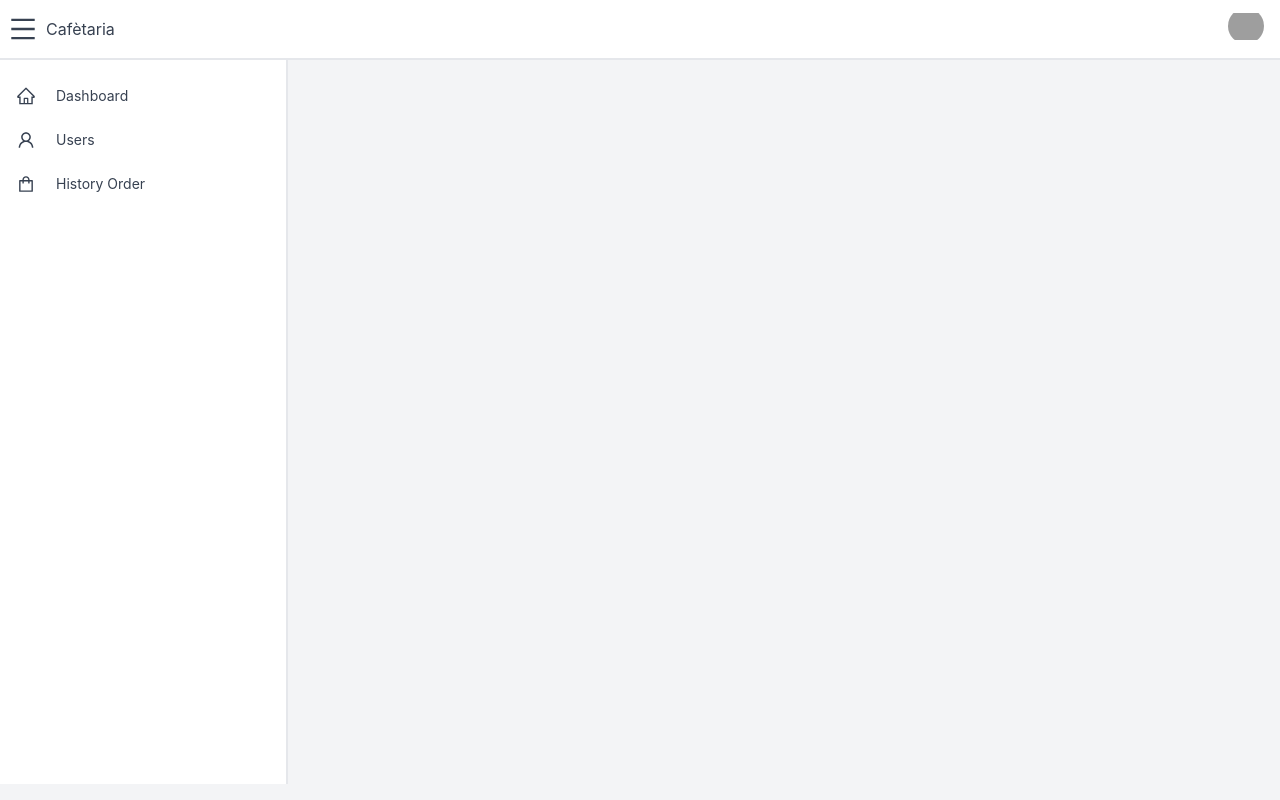
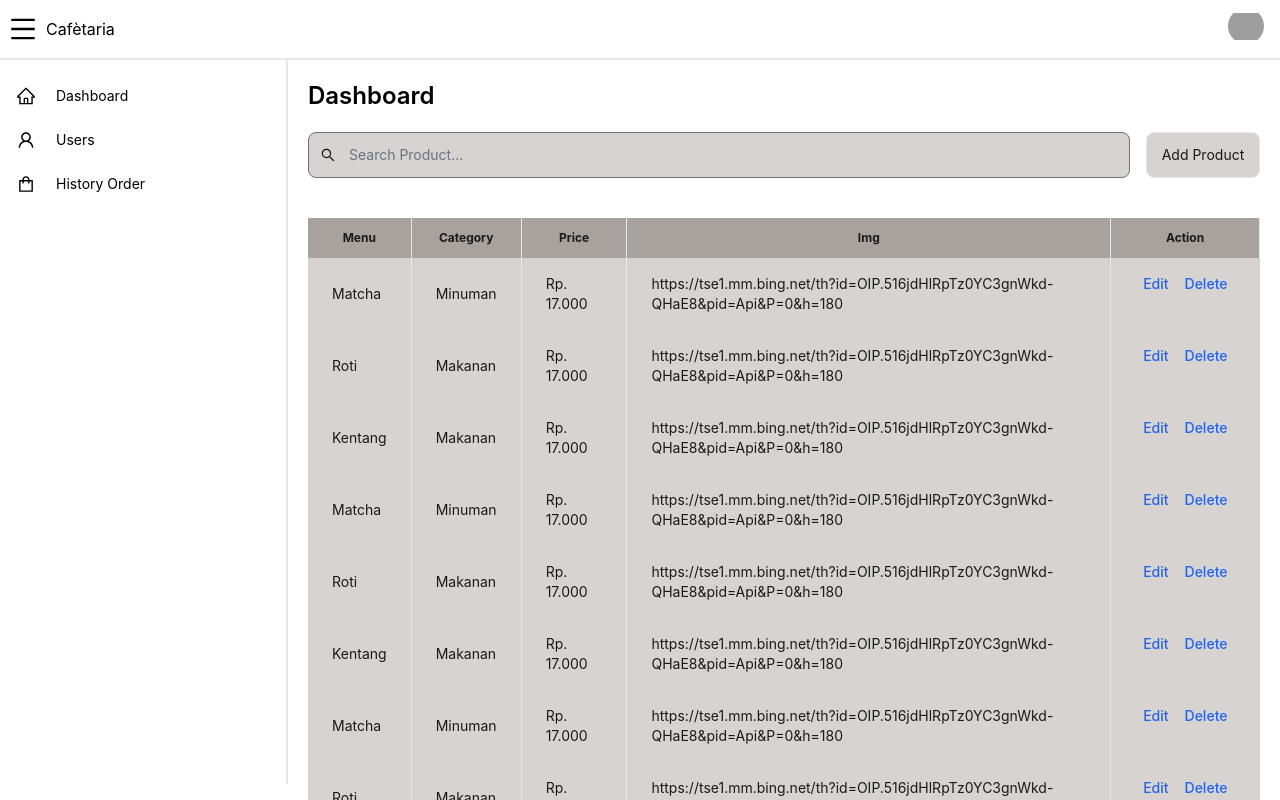
Before and after one commit to Final-Project-Kelompok-4-Vocasia/client-frontend, a React (Create React App) app: page /home in a window 1280 px wide. Shown: the top 800 px of the page. Built offline with nearby package versions, Linux system fonts and the light colour scheme; grey boxes are pictures that could not be loaded.

Commit message:
Edit komponen header

```diff
--- /dev/null
+++ b/src/components/Header.jsx
@@ -0,0 +1,47 @@
+import React, { useState } from "react";
+import { AiOutlineLogout, AiOutlineMenu, AiOutlineUser } from "react-icons/ai";
+
+const Header = () => {
+  const [isProfileOpen, setProfileOpen] = useState(false);
+  const [isAsideOpen, setAsideOpen] = useState(true);
+
+  const toggleProfile = () => {
+    setProfileOpen(!isProfileOpen);
+  };
+
+  const toggleAside = () => {
+    setAsideOpen(!isAsideOpen);
+  };
+
+  return (
+    <header className="flex w-full items-center justify-between border-b-2 border-gray-200 bg-white p-2">
+      <div className="flex items-center space-x-2">
+        <button type="button" className="text-3xl" onClick={toggleAside}>
+          <AiOutlineMenu />
+        </button>
+        <div>Cafètaria</div>
+      </div>
+
+      <div>
+        <button type="button" onClick={toggleProfile} className="h-9 w-9 mr-2 overflow-hidden rounded-full">
+          <img src="https://pluspng.com/img-png/user-png-icon-download-icons-logos-emojis-users-2240.png" alt="admin" />
+        </button>
+
+        {isProfileOpen && (
+          <div className="absolute right-2 mt-1 w-48 divide-y divide-gray-200 rounded-md border border-gray-200 bg-white shadow-md">
+            <div className="flex flex-col space-y-3 p-2 items-start">
+              <button className="transition hover:text-blue-600">
+                <AiOutlineUser className="inline-block mr-2" /> My Profile
+              </button>
+              <button className="transition hover:text-blue-600">
+                <AiOutlineLogout className="inline-block mr-2" /> Log Out
+              </button>
+            </div>
+          </div>
+        )}
+      </div>
+    </header>
+  );
+};
+
+export default Header;
--- a/src/components/Sidebar.jsx
+++ b/src/components/Sidebar.jsx
@@ -1,22 +1,19 @@
-import React, { useState } from 'react';
-import { useNavigate } from 'react-router-dom';
-import { AiOutlineHome, AiOutlineLogout, AiOutlineMenu, AiOutlineShopping, AiOutlineUser} from 'react-icons/ai';
-
+import React, { useState } from "react";
+import { useNavigate } from "react-router-dom";
+import { AiOutlineHome, AiOutlineLogout, AiOutlineMenu, AiOutlineShopping, AiOutlineUser } from "react-icons/ai";
 
 const Sidebar = () => {
   const [isProfileOpen, setProfileOpen] = useState(false);
   const [isAsideOpen, setAsideOpen] = useState(true);
   const navigate = useNavigate();
 
-
   const handleDashboard = () => {
-    navigate('/home');
+    navigate("/home");
   };
 
   const handleOrder = () => {
-    navigate('/history');
+    navigate("/history");
   };
-
 
   const toggleProfile = () => {
     setProfileOpen(!isProfileOpen);
@@ -27,67 +24,33 @@ const Sidebar = () => {
   };
 
   return (
-    <main className="min-h-screen w-full bg-gray-100 text-gray-700">
-      {/* Header */}
-      <header className="flex w-full items-center justify-between border-b-2 border-gray-200 bg-white p-2">
-        <div className="flex items-center space-x-2">
-          <button type="button" className="text-3xl" onClick={toggleAside}>
-            <AiOutlineMenu/>
-          </button>
-          <div>Cafètaria</div>
-        </div>
-
-        <div>
-          <button type="button" onClick={toggleProfile} className="h-9 w-9 mr-2 overflow-hidden rounded-full">
-            <img src="https://pluspng.com/img-png/user-png-icon-download-icons-logos-emojis-users-2240.png" alt="admin" />
-          </button>
-
-          {isProfileOpen && (
-            <div className="absolute right-2 mt-1 w-48 divide-y divide-gray-200 rounded-md border border-gray-200 bg-white shadow-md">
-            <div className="flex flex-col space-y-3 p-2 items-start">
-              <button className="transition hover:text-blue-600">
-                <AiOutlineUser className="inline-block mr-2" /> My Profile
-              </button>
-              <button className="transition hover:text-blue-600">
-                <AiOutlineLogout className="inline-block mr-2" /> Log Out
-              </button>
-            </div>
-          </div>
-          )}
-        </div>
-      </header>
-
     <div className="flex">
       {/* Aside */}
       {isAsideOpen && (
-          <aside className="flex w-72 flex-col space-y-2 border-r-2 border-gray-200 bg-white p-2" style={{ height: '90.5vh' }}>
+        <aside className="flex w-72 flex-col space-y-2 border-r-2 border-gray-200 bg-white p-2" style={{ height: "90.5vh" }}>
           <ul className="pt-2 pb-4 space-y-1 text-sm">
             <li className="hover:bg-stone-400 hover:text-white hover:text-base rounded-md transition duration-150 ease-in-out">
               <button className="flex items-center p-2 space-x-3 rounded-md " onClick={handleDashboard}>
-            <AiOutlineHome className="w-5 h-6 mr-2"/>
+                <AiOutlineHome className="w-5 h-6 mr-2" />
                 <span>Dashboard</span>
               </button>
             </li>
             <li className="hover:bg-stone-400 hover:text-white hover:text-base rounded-md transition duration-150 ease-in-out">
               <button className="flex items-center p-2 space-x-3 rounded-md">
-            <AiOutlineUser className="w-5 h-6 mr-2"/>
+                <AiOutlineUser className="w-5 h-6 mr-2" />
                 <span>Users</span>
               </button>
             </li>
             <li className="hover:bg-stone-400 hover:text-white hover:text-base rounded-md transition duration-150 ease-in-out">
               <button className="flex items-center p-2 space-x-3 rounded-md" onClick={handleOrder}>
-            <AiOutlineShopping className="w-5 h-6 mr-2"/>
+                <AiOutlineShopping className="w-5 h-6 mr-2" />
                 <span>History Order</span>
               </button>
             </li>
           </ul>
         </aside>
       )}
-
-        {/* Main Content */}
-
     </div>
-    </main>
   );
 };
 
--- a/src/pages/homepage.jsx
+++ b/src/pages/homepage.jsx
@@ -1,11 +1,12 @@
-import React, { useState, useEffect } from 'react';
-import { AiOutlineSearch } from 'react-icons/ai';
-import Menu from '../components/Menu';
-import AddForm from '../components/AddForm';
-import EditForm from '../components/EditForm';
-import Sidebar from '../components/Sidebar';
-import { getProduct, handleDeleteProduct } from '../utils/local';
-import AlertModal from '../components/Alerts';
+import React, { useState, useEffect } from "react";
+import { AiOutlineSearch } from "react-icons/ai";
+import Menu from "../components/Menu";
+import AddForm from "../components/AddForm";
+import EditForm from "../components/EditForm";
+import Sidebar from "../components/Sidebar";
+import { getProduct, handleDeleteProduct } from "../utils/local";
+import AlertModal from "../components/Alerts";
+import Header from "../components/Header";
 
 function Home() {
   const [product, setProduct] = useState([]);
@@ -13,7 +14,6 @@ function Home() {
   const [isFormAdd, setIsFormAdd] = useState(false);
   const [isFormEdit, setIsFormEdit] = useState(false);
   const [isModalOpen, setIsModalOpen] = useState(false);
-
 
   useEffect(() => {
     const data = getProduct();
@@ -56,21 +56,18 @@ function Home() {
 
   const filteredProduct = product.filter((item) => {
     const inputTextSearch = search.toLowerCase();
-    const searchProduct =
-      item.menu.toLowerCase().includes(inputTextSearch) ||
-      item.category.toLowerCase().includes(inputTextSearch);
+    const searchProduct = item.menu.toLowerCase().includes(inputTextSearch) || item.category.toLowerCase().includes(inputTextSearch);
 
     return searchProduct;
   });
 
   return (
     <div>
-      <div>
+      <Header />
+      <div className="flex container mx-auto">
         <Sidebar />
-      </div>
-      <div className="flex-grow md:pl-60 pr-11 py-28 overflow-x-auto">
-        <div className="container mx-auto px-12 pb-12 pt-1 bg-white rounded-lg">
-          <h1 className="text-2xl font-semibold text-left mt-12">Dashboard</h1>
+        <div className="container mx-auto px-5 py-5 bg-white rounded-lg">
+          <h1 className="text-2xl font-semibold text-left">Dashboard</h1>
           <form className="flex items-center pt-5">
             <div className="relative w-full">
               <div className="absolute inset-y-0 left-0 flex items-center pl-3 pointer-events-none">
@@ -89,8 +86,7 @@ function Home() {
             <button
               type="button"
               onClick={openFormAdd}
-              className="inline-flex items-center justify-center w-32 py-3 px-3 ms-4 text-sm font-normal text-stone-900 bg-stone-300 rounded-lg border hover:bg-stone-400"
-            >
+              className="inline-flex items-center justify-center w-32 py-3 px-3 ms-4 text-sm font-normal text-stone-900 bg-stone-300 rounded-lg border hover:bg-stone-400">
               Add Product
             </button>
           </form>
@@ -135,11 +131,11 @@ function Home() {
             </table>
           </div>
         </div>
+
+        {isFormAdd && <AddForm onClose={closeFormAdd} />}
+        {isFormEdit && <EditForm onClose={closeFormEdit} />}
+        {isModalOpen && <AlertModal isOpen={openModal} onCancel={handleCancel} onDelete={onDeleteHandler} />}
       </div>
-
-      {isFormAdd && <AddForm onClose={closeFormAdd} />}
-      {isFormEdit && <EditForm onClose={closeFormEdit} />}
-      {isModalOpen && <AlertModal isOpen={openModal} onCancel={handleCancel} onDelete={onDeleteHandler} />}
     </div>
   );
 }
```
Also changed, not shown: src/components/Alerts.jsx (+36 -14 lines), src/utils/local.js (+55 -51 lines). Lines whose indentation alone changed are shown as unchanged.
